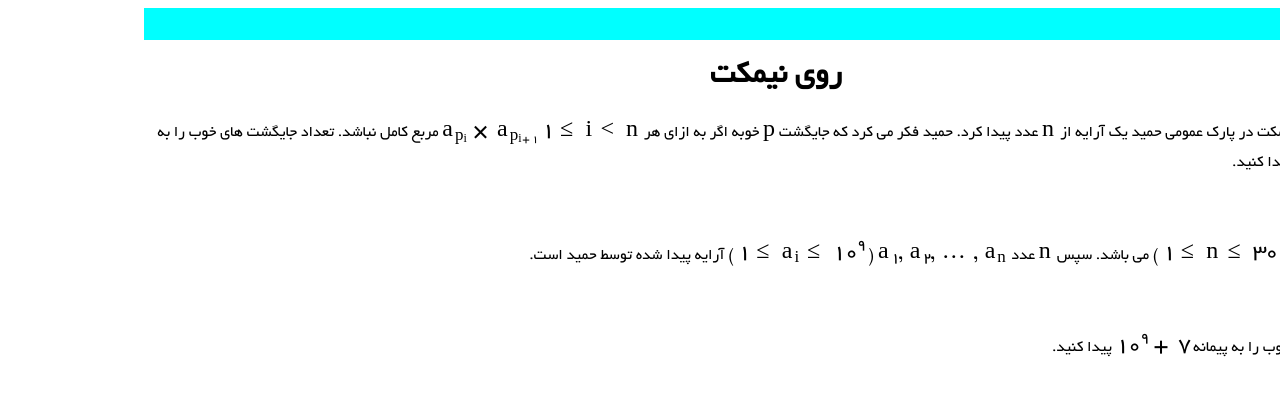
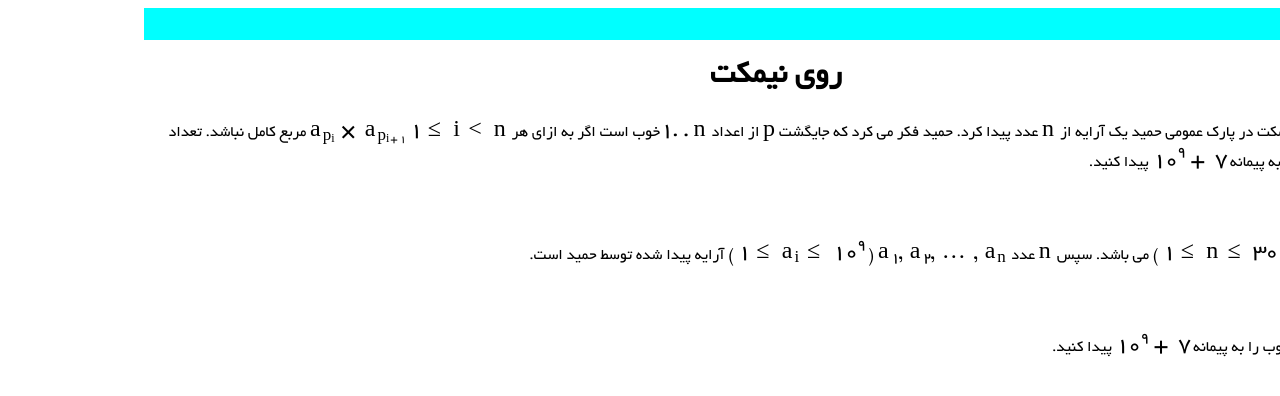
Before and after one commit to shaazzz/FarsiCP, a Jekyll site: the page built from CF/841E/statement.md, in a window 1280 px wide. Shown: the top 396 px of the page. Built offline with Jekyll 4.4.1, drawn with Linux system fonts in a browser that asks for light colours; formulas are drawn with MathJax 3.

Commit message:
Update statement.md

```diff
--- a/CF/841E/statement.md
+++ b/CF/841E/statement.md
@@ -4,7 +4,7 @@ layout: CF
 ---
 
 یک سال پیش روی نیمکت در پارک عمومی حمید یک آرایه از $n$ عدد پیدا کرد.
-حمید فکر می کرد که جایگشت $p$ خوبه اگر به ازای هر $ 1 \le i \lt n$
+حمید فکر می کرد که جایگشت $p$ از اعداد $ 1 .. n$خوب است اگر به ازای هر $ 1 \le i \lt n$
 $a_{p_i} \times a_{p_{i+1}} $ مربع کامل نباشد.
 تعداد جایگشت های خوب را به پیمانه $10^9+7$ پیدا کنید.
 
```
